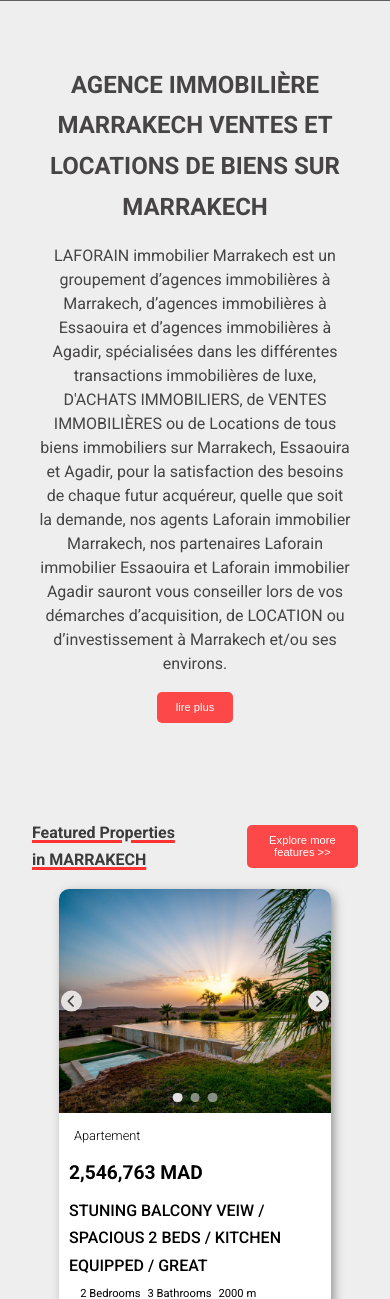
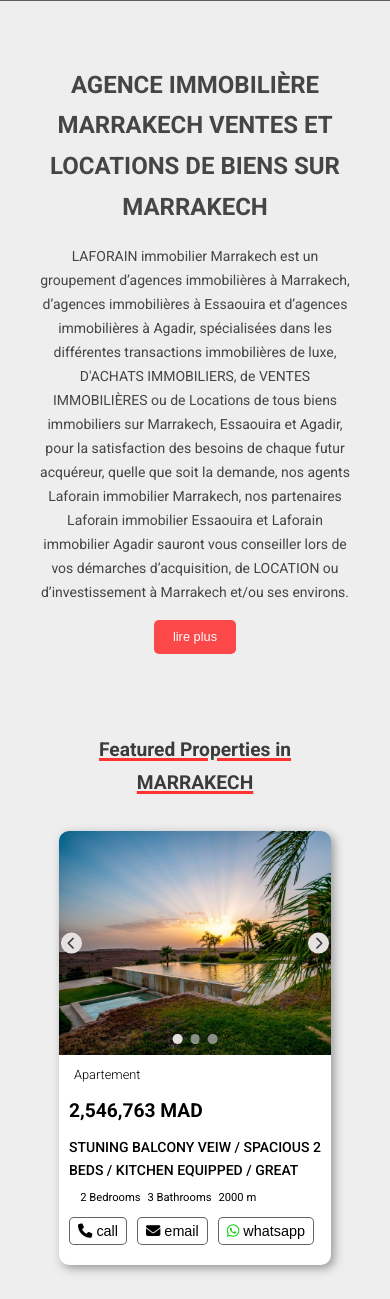
Before and after one commit to medLmtToInfinity/Laforain_Immobilier, a PHP site: page / in a window 390 px wide; the page is wider, and only the part inside the window is pictured. Shown: the part 689-1988 px from the top of that part. Run offline with PHP 8.4, Linux system fonts and the light colour scheme; some libraries are stand-ins or nearby versions; grey boxes are pictures that could not be loaded.

Commit message:
media queries
I added the media query of my part intro and slider

```diff
--- a/Views/css/style.css
+++ b/Views/css/style.css
@@ -361,12 +361,19 @@
 
 .catalog-slider {
   color: black;
+  position: relative;
 }
 
 .catalog-slider h2 {
-  margin: 2rem 3rem;
+  margin: 2rem 4rem;
   text-decoration: underline solid 5px #ff3232;
   color: #3b3b3b;
+}
+
+.catalog-slider .explore {
+  position: absolute;
+  top: -2%;
+  right: 3%;
 }
 
 .slider-out{
@@ -864,23 +871,49 @@
 }
 
 
-/*boubker media queries*/
+
+
+/* hna dyal lmedia queries */
+
+/*--------boubker media queries------------*/
+
 @media (max-width: 930px) {
+  section {
+    font-size: 14px;
+  }
   .catalog-slider h2 {
-    margin: 1rem 2rem;
     text-decoration: underline solid 3px #ff3232;
     color: #3b3b3b;
-    font-size: 1rem;
+    font-size: 1.2rem;
   }
   .btn{
-    display: block;
-    background-color: #fc4848;
-    color: #ffffff;
-    border: none;
     border-radius: 5px;
     padding: .6rem 1.2rem;
     margin: 1rem 2rem;
-    font-size: .7rem;
-    cursor: pointer;
+    font-size: .8rem;
+  }
+  .slider-header {
+    /* width: 90%;
+    margin: 1rem 0; */
+    justify-content: space-around;
+  }
+
+}
+
+@media (max-width: 670px) {
+  /* .slider-header {
+    flex-direction: column;
+  } */
+  .catalog-slider h2 {
+    text-align: center;
+  }
+  .catalog-slider .explore{
+    border-radius: 5px;
+    padding: .9rem 1.5rem;
+    margin: .2rem 1.2rem 2rem;
+    font-size: .9rem;
+    top: 101%;
+    right: 50%;
+    transform: translateX(52%);
   }
 }
--- a/Views/index.html
+++ b/Views/index.html
@@ -144,10 +144,12 @@
 
 
 <section class="catalog-slider">
-  <div class="slider-header">
+  <h2>Featured Properties in MARRAKECH</h2>
+  <!-- <div class="slider-header">
     <h2>Featured Properties in MARRAKECH</h2>
     <button class="btn explore">Explore more features >></button>
-  </div>
+  </div> -->
+  <button class="btn explore">Explore more features >></button>
     <div class="slider-out">
         <div class="slider-in">
             <div class="img-container card-1">
```
